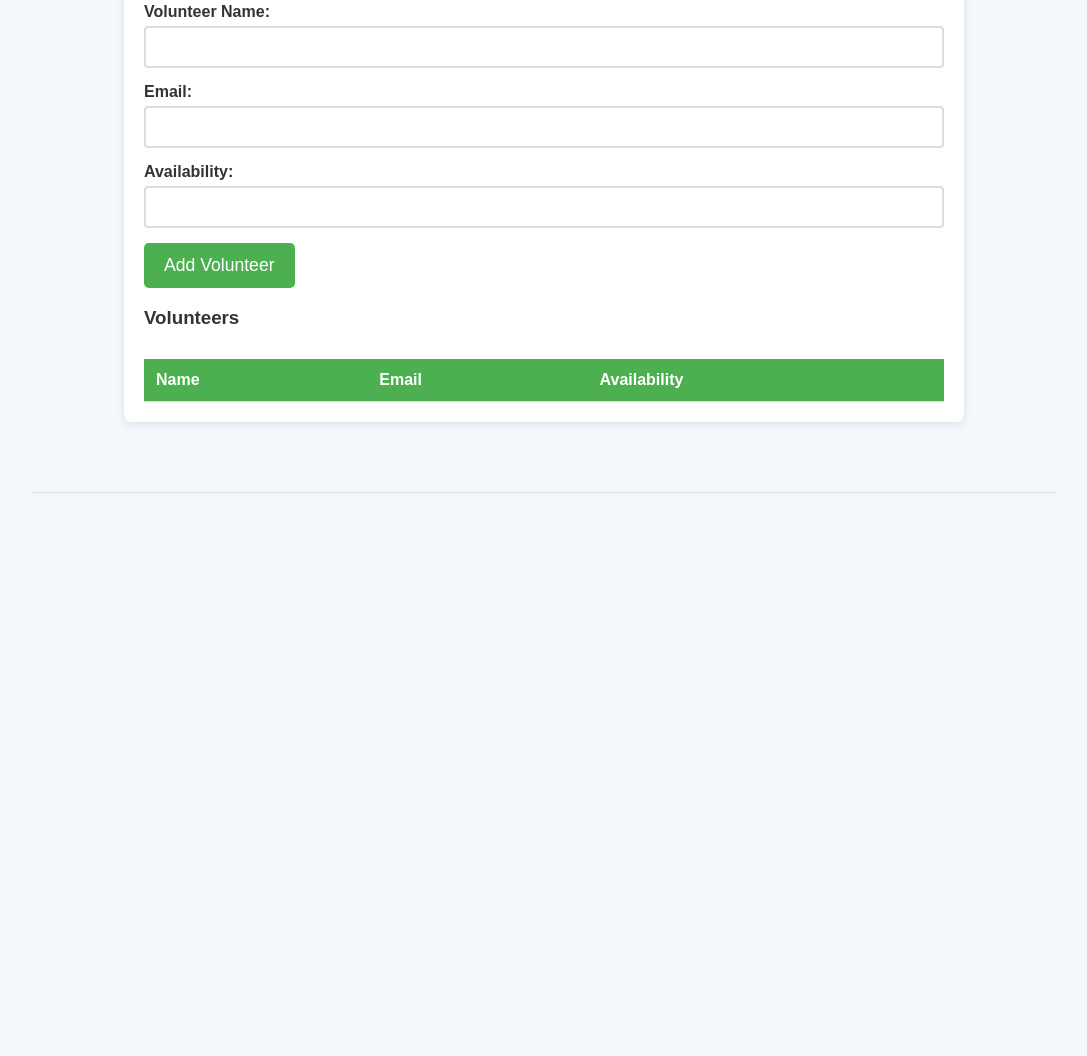
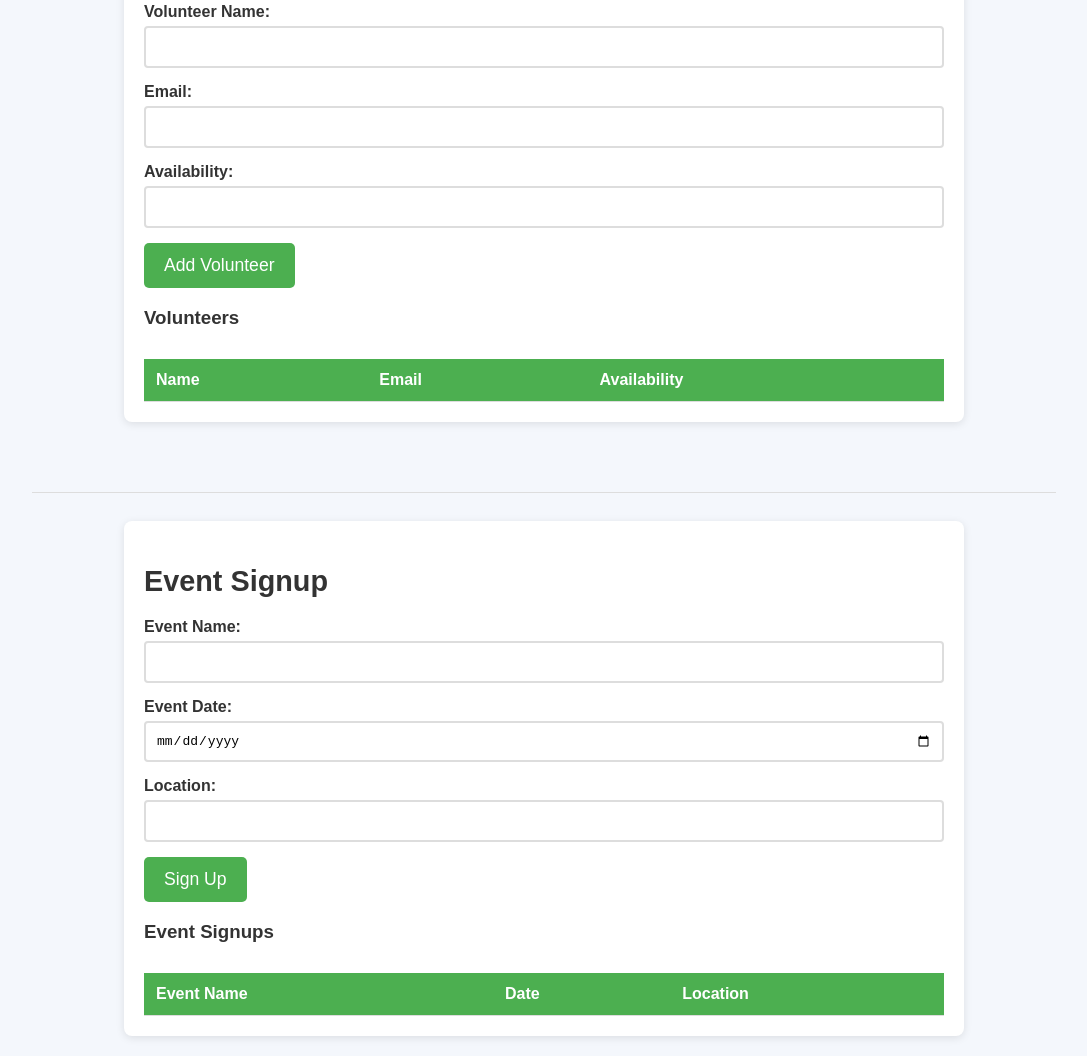
Before and after one commit to Harnoor0990/Community-Support-Tracker, a plain HTML site: page index.html in a window 1280 px wide. Shown: the part 829-1885 px from the top of the page, without its empty margins (96-1183 px from the left). Before the commit the page ends 1330 px from the top, so only its background shows below. Drawn offline with Linux system fonts and the light colour scheme.

Commit message:
Update index.html

```diff
--- a/index.html
+++ b/index.html
@@ -75,6 +75,37 @@
 
   <hr>
 
+  <!-- Event Signup Form -->
+  <section>
+    <h2>Event Signup</h2>
+    <form id="event-form">
+      <label for="event-name">Event Name:</label>
+      <input id="event-name" type="text" required><br>
+
+      <label for="event-date">Event Date:</label>
+      <input id="event-date" type="date" required><br>
+
+      <label for="event-location">Location:</label>
+      <input id="event-location" type="text" required><br>
+
+      <button type="submit">Sign Up</button>
+    </form>
+
+    <div id="event-error-messages"></div>
+
+    <h3>Event Signups</h3>
+    <table id="event-table">
+      <thead>
+        <tr>
+          <th>Event Name</th>
+          <th>Date</th>
+          <th>Location</th>
+        </tr>
+      </thead>
+      <tbody></tbody>
+    </table>
+  </section>
+
   <script src="script.js"></script>
 </body>
 </html>
```
